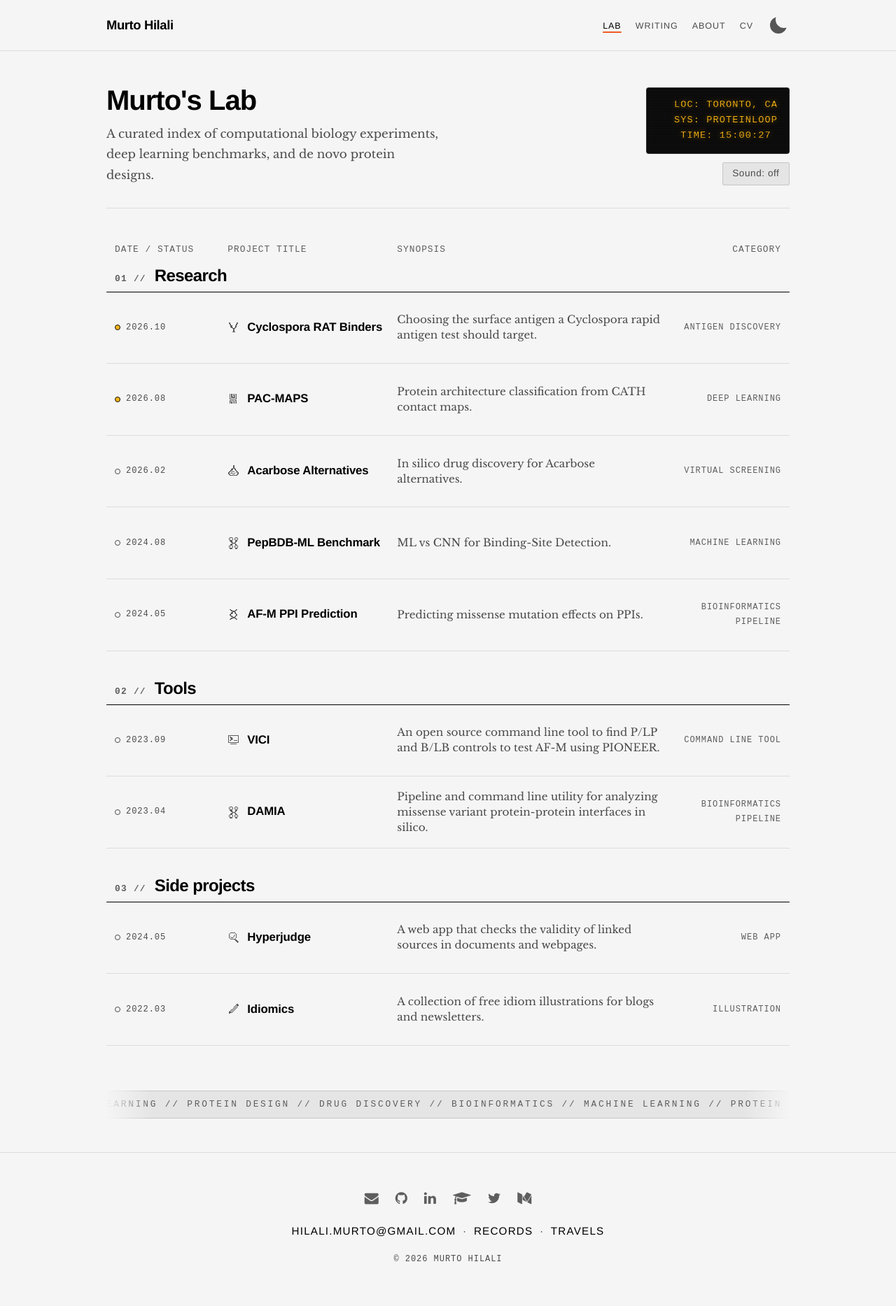
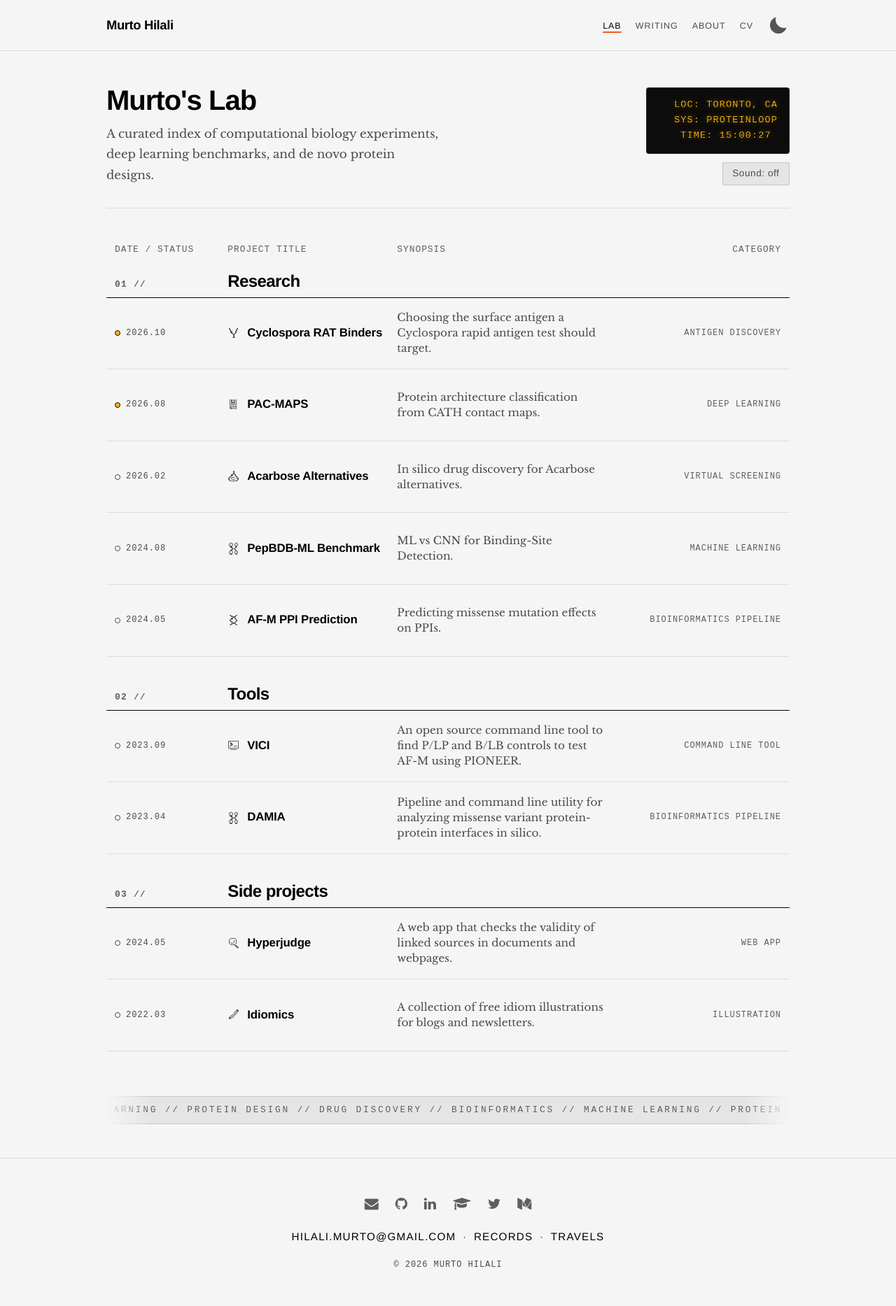
Before and after one commit to MurtoHilali/murtohilali.github.io, a Jekyll site: the page built from lab.html, in a window 1280 px wide. Shown: the whole page at 70% size. Built offline with Jekyll 4.4.1, drawn with Linux system fonts in a browser that asks for light colours; some web fonts are replaced.

Commit message:
Lab: put group headings on the table grid, widen Category
On the wide table, each group heading now uses the rows' 12 columns:
"01 //" under Date / Status and the name under Project Title, in line
with the project titles, instead of running across both columns. The
Category column takes one column from Synopsis (3 and 4 of 12) so
"Bioinformatics Pipeline" stays on one line. Phones are unchanged.

Co-Authored-By: Claude Opus 5.5 <noreply@anthropic.com>

```diff
--- a/_sass/_lab.scss
+++ b/_sass/_lab.scss
@@ -151,7 +151,7 @@ body.lab {
     display: grid;
     grid-template-columns: repeat(12, minmax(0, 1fr));
     gap: 1rem;
-    padding: 0 0.75rem 0.75rem;
+    padding: 0 0.75rem 1.25rem;
     font-family: var(--font-mono);
     font-size: 0.8rem;
     letter-spacing: 0.08em;
@@ -159,9 +159,8 @@ body.lab {
     color: var(--text-light);
 
     span { grid-column: span 3; }
-    span:nth-child(3) { grid-column: span 5; }
-    span:first-child,
-    span:last-child { grid-column: span 2; }
+    span:nth-child(3) { grid-column: span 4; }
+    span:first-child { grid-column: span 2; }
     span:last-child { text-align: right; }
   }
 }
@@ -178,12 +177,28 @@ body.lab {
   font-size: 1.5rem;
   border-bottom: 1px solid var(--text-main);
 
-  span {
-    font-family: var(--font-mono);
-    font-size: 0.8rem;
-    letter-spacing: 0.1em;
-    color: var(--text-light);
+  /* On the wide table the heading sits on the rows' 12-column grid: the
+     number under Date / Status, the name under Project Title, in line
+     with the titles below it */
+  @media (min-width: $lg) {
+    display: grid;
+    grid-template-columns: repeat(12, minmax(0, 1fr));
+    gap: 1rem;
+    align-items: baseline;
   }
+}
+
+.lab-group-num {
+  font-family: var(--font-mono);
+  font-size: 0.8rem;
+  letter-spacing: 0.1em;
+  color: var(--text-light);
+
+  @media (min-width: $lg) { grid-column: span 2; }
+}
+
+.lab-group-name {
+  @media (min-width: $lg) { grid-column: span 10; }
 }
 
 /* ------------------------------------------------------------------ rows */
@@ -304,7 +319,7 @@ body.lab {
   line-height: 1.45;
   color: var(--text-muted);
 
-  @media (min-width: $lg) { grid-column: span 5; padding-right: 0.5rem; }
+  @media (min-width: $lg) { grid-column: span 4; padding-right: 0.5rem; }
 }
 
 .lab-row-cat {
@@ -324,7 +339,7 @@ body.lab {
 
   @media (min-width: $lg) {
     display: block;
-    grid-column: span 2;
+    grid-column: span 3;   /* wide enough for "Bioinformatics Pipeline" on one line */
     text-align: right;
   }
 }
--- a/lab.html
+++ b/lab.html
@@ -49,7 +49,7 @@ TIME: --:--:--</span>
   {%- assign group = site.data.projects | where: "track", track_key %}
   {%- if group.size > 0 %}
 <section class="lab-group" aria-labelledby="track-{{ track_key }}">
-  <h2 class="lab-group-title" id="track-{{ track_key }}"><span aria-hidden="true">0{{ forloop.index }} //</span> {{ track_label }}</h2>
+  <h2 class="lab-group-title" id="track-{{ track_key }}"><span class="lab-group-num" aria-hidden="true">0{{ forloop.index }} //</span> <span class="lab-group-name">{{ track_label }}</span></h2>
   {%- for p in group %}
   {% include project-row.html project=p %}
   {%- endfor %}
```
